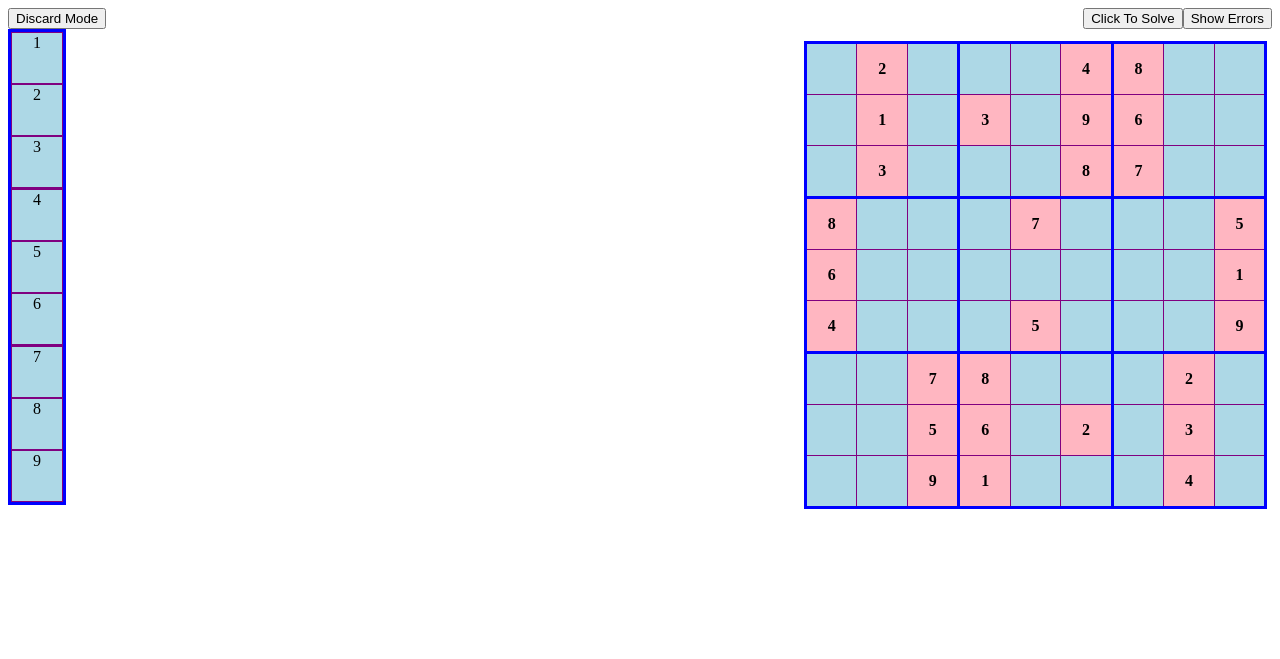
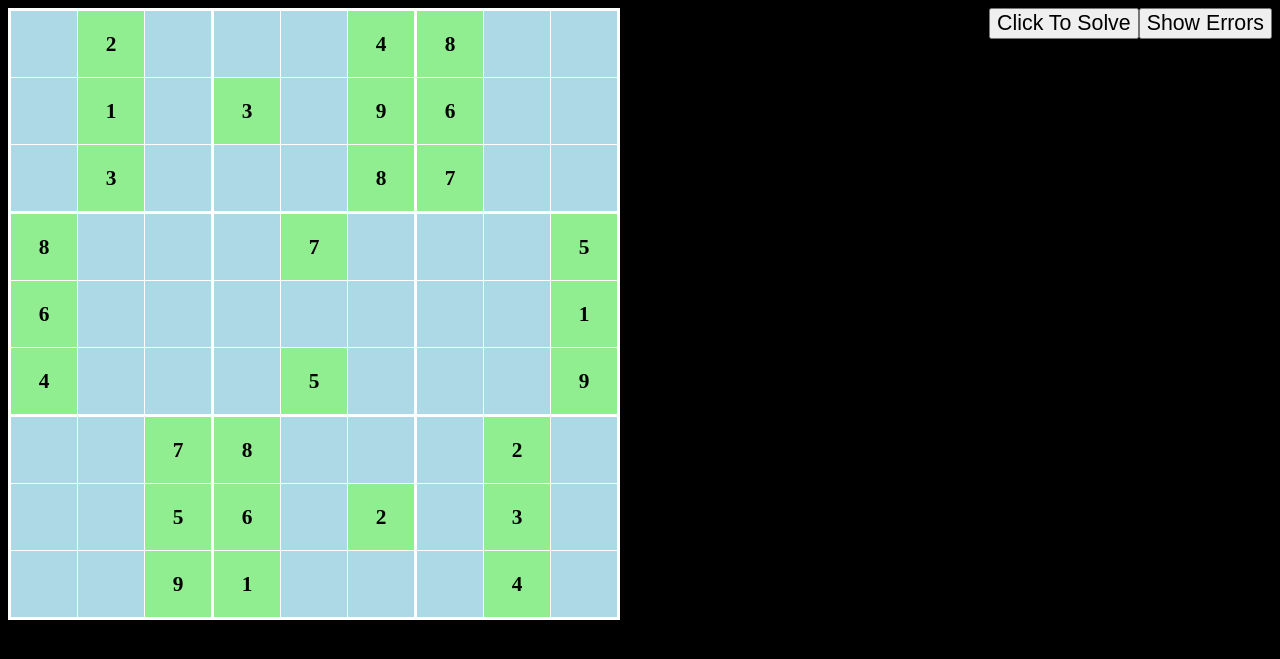
Before and after one commit to brgibson/www, a PHP site: page /sudoku/sudoku.html in a window 1280 px wide. Shown: the top 659 px of the page. Run offline with PHP 8.4, Linux system fonts and the light colour scheme.

Commit message:
sudoku - updating to new color scheme and model changes

```diff
--- a/sudoku/SudokuSolver.css
+++ b/sudoku/SudokuSolver.css
@@ -2,7 +2,6 @@ table {
 	border: 3px solid blue;
 	border-collapse: collapse;
 	float: left;
-/*	margin-right: 5em; */
 	margin-right: 1%;
 }
 
--- a/sudoku/jsActions/GridAnimator.js
+++ b/sudoku/jsActions/GridAnimator.js
@@ -84,164 +84,3 @@ function gridAnimator(	grid,
 		animationDelay = maxValue - animationDelayInput.value;
 	};
 }
-
-/* we might want to move this out into it's own class */
-function gridSolutionDisplayer(	grid,
-																animationsDiv) {
-
-	//these methods exist in two places, might want to consolidate
-	var elements = animationsDiv.getElementsByTagName('td');
-	var getSquare = function(i) {
-
-		/*
-			[0-8] -> 1
-			[9-17] -> 2
-			[72-80] -> 9
-		*/
-		var row = Math.floor(i / 9) + 1;
-
-		/*
-			[0,9,27...] -> 1
-			[1,10,28...] -> 2
-			[8,17,35...] -> 9
-		*/
-		var col = (i % 9) + 1;
-		return grid.get(row, col);
-
-	};
-
-	for (var i = 0; i < elements.length; i++) {
-		elements[i].onclick = function(square) {
- 			if (!square.original) {
-	 			return function() {
- 					if (this.isDisplayed) {
- 						this.innerHTML = "";
- 					} else {
-						this.innerHTML = square;
- 					}
- 					this.isDisplayed = !this.isDisplayed;
-	 			};
-	 		}
-		}(getSquare(i));
- 	}
-}
-
-
-
-/* we might want to move this out into it's own class */
-function numberChooser(	grid,
-												animationsDiv,
-												numberChooserDiv) {
-
-	//these methods exist in two places, might want to consolidate
-	var elements = animationsDiv.getElementsByTagName('td');
-	var getSquare = function(i) {
-		var row = Math.floor(i / 9) + 1;
-		var col = (i % 9) + 1;
-		return grid.get(row, col);
-	};
-
-	var numberChooserElements = numberChooserDiv.getElementsByTagName('td');
-
-	//add the reference to the selected square in the grid
-	numberChooserDiv.selectedGridElem = null;
-	numberChooserDiv.selectedSolution = null;
-
-	//add the event handler to each square in the numberChooserDiv that
-	//returns the chosen number.
-	for (var i = 1; i <= 9; i ++) {
-		numberChooserElements[i - 1].onclick = function(value) {
-
-			return function() {
-
-				if (animationsDiv.discardMode) {
-					if (numberChooserDiv.selectedGridElem.discarded[value]) {
-						this.className = "";
-						numberChooserDiv.selectedGridElem.discarded[value] = false;
-					} else {
-						this.className = "discarded";
-						numberChooserDiv.selectedGridElem.discarded[value] = true;
-					}
-				} else if (this.className != "discarded") { //only let the user select the number if they haven't discarded it
-
-					//update the grid element with the chosen value
-					numberChooserDiv.selectedGridElem.innerHTML = value;
-
-					//add the correctness styling
-					if (numberChooserDiv.selectedSolution == value) {
-						numberChooserDiv.selectedGridElem.className = "";
-					} else {
-						numberChooserDiv.selectedGridElem.className = "incorrect";
-					}
-
-					//deselect the previously selected grid element
-		 			var prevGridElemParent = numberChooserDiv.selectedGridElemParent;
-		 			if (prevGridElemParent && prevGridElemParent.className && prevGridElemParent.className.length >= 7) {
-		 				prevGridElemParent.className = prevGridElemParent.className.substr(0, prevGridElemParent.className.length - 7);
-		 			}
-
-					//set meta info
-					numberChooserDiv.selectedGridElem = null;
-					numberChooserDiv.selectedGridElemParent = null;
-					numberChooserDiv.selectedSolution = null;
-
-					//hide the number chooser
-					numberChooserDiv.className = "hidden";
-				}
-			 };
-
-		}(i);
-	}
-
-  //add the event handler to each square in the grid that updates
-  //the number chooser
-	for (var i = 0; i < elements.length; i++) {
-		elements[i].onclick = function(square, gridElem, gridElemParent) {
- 			if (!square.original) {
-
-		 		//initialize discarded solutions for this square
-		 		gridElem.discarded = [];
-		 		for (var j = 0; j <= 9; j++) { gridElem.discarded[j] = false; };
-
-		 		return function() {
-
-		 			//deselect the previously selected grid element
-		 			var prevGridElemParent = numberChooserDiv.selectedGridElemParent;
-		 			if (prevGridElemParent && prevGridElemParent.className && prevGridElemParent.className.length >= 7) {
-		 				prevGridElemParent.className = prevGridElemParent.className.substr(0, prevGridElemParent.className.length - 7);
-		 			}
-
-		 			//color the elements in the number chooser
-					var discarded = gridElem.discarded;
-		 			var curr = gridElem.innerHTML;
-		 			for (var j = 1; j <= 9; j++) {
-			 			if (curr == j) {
-			 				numberChooserElements[j - 1].className = "chosen";
-			 			} else if (discarded[j]) {
-			 				numberChooserElements[j - 1].className = "discarded";
-			 			} else {
-			 				numberChooserElements[j - 1].className = "";
-			 			}
-			 		}
-
-			 		//set meta info
-		 			numberChooserDiv.selectedGridElem = gridElem;
-					numberChooserDiv.selectedGridElemParent = gridElemParent;
-		 			numberChooserDiv.selectedSolution = square.solution;
-
-					//mark your grid element as selected
-					gridElemParent.className += " chosen";
-
-
-					//show the number chooser
-					if (animationsDiv.discardMode) {
-						numberChooserDiv.className = "discardMode";
-					} else {
-						numberChooserDiv.className = "";
-					}
-		 		};
-
-	 		}
-		}(getSquare(i), elements[i].getElementsByTagName("span")[0], elements[i]);
- 	}
-}
--- a/sudoku/jsActions/NumberChooser.js
+++ b/sudoku/jsActions/NumberChooser.js
@@ -1,6 +1,7 @@
 function numberChooser(	grid,
 												animationsDiv,
-												numberChooserDiv) {
+												numberChooserDiv,
+												numberChooserWrapper) {
 
 	//these methods exist in two places, might want to consolidate
 	var elements = animationsDiv.getElementsByTagName('td');
@@ -55,7 +56,7 @@ function numberChooser(	grid,
 					numberChooserDiv.selectedSolution = null;
 
 					//hide the number chooser
-					numberChooserDiv.className = "hidden";
+					numberChooserWrapper.className = "numberChooser hidden";
 				}
 			 };
 
@@ -103,6 +104,7 @@ function numberChooser(	grid,
 
 
 					//show the number chooser
+					numberChooserWrapper.className = "numberChooser";
 					if (animationsDiv.discardMode) {
 						numberChooserDiv.className = "discardMode";
 					} else {
--- a/sudoku/jsModels/Square.js
+++ b/sudoku/jsModels/Square.js
@@ -61,24 +61,12 @@ Square.prototype.toString =
 	function() {
 		if (this.isSolved()) {
 			if (this.original) {
-				return "<b>" + this.solution + "</b>";
+				return "<span class='original'>" + this.solution + "</span>";
 			} else {
 				return "<span>" + this.solution + "</span>";
 			}
 		} else {
 			return "<span></span>";
-			/*return "<select>" +
-					"<option></option>" +
-					"<option>1</option>" +
-					"<option>2</option>" +
-					"<option>3</option>" +
-					"<option>4</option>" +
-					"<option>5</option>" +
-					"<option>6</option>" +
-					"<option>7</option>" +
-					"<option>8</option>" +
-					"<option>9</option>" +
-				"</select>";*/
 		}
 	};
 
--- /dev/null
+++ b/sudoku/sudoku.css
@@ -0,0 +1,95 @@
+table {
+	border: 3px solid;
+	border-collapse: collapse;
+	float: left;
+	margin-right: .5em;
+}
+
+.bottomSubRow {
+	border-bottom: 3px solid;
+}
+
+.rightSubCol {
+	border-right: 3px solid;
+}
+
+td, tr {
+	border: 1px solid;
+	text-align: center;
+	width: 3em;
+	height: 3em;
+}
+
+button {
+	font-size: 1em;
+}
+
+/** -from inline- **/
+.numberChooser,{
+	float:right;
+}
+.numberChooser td {
+	/*display: block;*/
+}
+.animations {
+	/*float: right;*/
+}
+
+/** --- colors --- **/
+
+table {
+	border-color: white;
+	color: black;
+}
+.bottomSubRow {
+	border-color: white;
+}
+.rightSubCol {
+	border-color: white;
+}
+
+td, tr {
+	border-color: white;
+	background-color: lightblue;
+}
+
+.original {
+	background-color: lightgreen;
+	font-weight: bold;
+}
+
+.animations .chosen {
+	background-color: lightpink;
+}
+
+/* number chooser section */
+
+.numberChooser .discardMode td,
+.numberChooser .discardMode tr {
+	background-color: lightgreen;
+}
+
+.numberChooser .chosen {
+	background-color: lightpink;
+}
+
+.numberChooser .discarded {
+	color: lightblue;
+}
+.numberChooser .discardMode .discarded {
+	color: lightgreen;
+}
+
+/* show errors */
+.showErrors .incorrect {
+	color: red;
+}
+
+/* toggled button states */
+button.showErrors,
+button.discardMode,
+button.animate,
+button.animateBackwards,
+button.clickToSolveMode {
+	color: grey;
+}
--- a/sudoku/sudoku.html
+++ b/sudoku/sudoku.html
@@ -2,10 +2,13 @@
 <html>
 <head>
 	<title>Ben's Experiments - Sudoku</title>
-	<link rel="stylesheet" type="text/css" href="./SudokuSolver.css" />
+	<link rel="stylesheet" type="text/css" href="../base.css" />
+	<link rel="stylesheet" type="text/css" href="./sudoku.css" />
 	<script src="./jsModels/Square.js"></script>
 	<script src="./jsModels/Grid.js"></script>
 	<script src="./jsActions/GridAnimator.js"></script>
+	<script src="./jsActions/NumberChooser.js"></script>
+	<script src="./jsActions/GridSolutionDisplayer.js"></script>
 	<script src="./jsModels/TestScenarios.js"></script>
 	<script type="text/javascript">
 		var puzzle = realPuzzle1; //from TestScenarios.js
@@ -66,35 +69,26 @@
 				} else {
 					numberChooser(	grid,
 													animationsDiv,
-													document.getElementById("numberChooser"));
+													document.getElementById("numberChooser"),
+													document.getElementById("numberChooserWrapper"));
 					elem.className = "";
 				}
 			}
 		}();
 	</script>
-	<style>
-		.numberChooser,{
-			float:left;
-		}
-		.numberChooser td {
-			display: block;
-		}
-		.animations {
-			float: right;
-		}
-	</style>
 </head>
 
 <body>
 
-<button onclick="toggleDiscardMode(this)">Discard Mode</button>
+
 
 <button style="float:right" onclick="showErrors(this)">Show Errors</button>
 <button style="float:right" onclick="toggleClickToSolveMode(this)">Click To Solve</button>
 
+<div id="puzzle"></div>
 
-
-<div class="numberChooser">
+<div class="numberChooser hidden" id="numberChooserWrapper">
+	<button onclick="toggleDiscardMode(this)">Discard Mode</button>
 	<table id="numberChooser" class="hidden">
 		<tr>
 			<td>1</td>
@@ -117,11 +111,12 @@
 </body>
 <script>
 
-		document.body.appendChild(animationsDiv);
+		document.getElementById("puzzle").appendChild(animationsDiv);
 
 		numberChooser(	grid,
 										animationsDiv,
-										document.getElementById("numberChooser"));
+										document.getElementById("numberChooser"),
+										document.getElementById("numberChooserWrapper"));
 
 </script>
 
```
